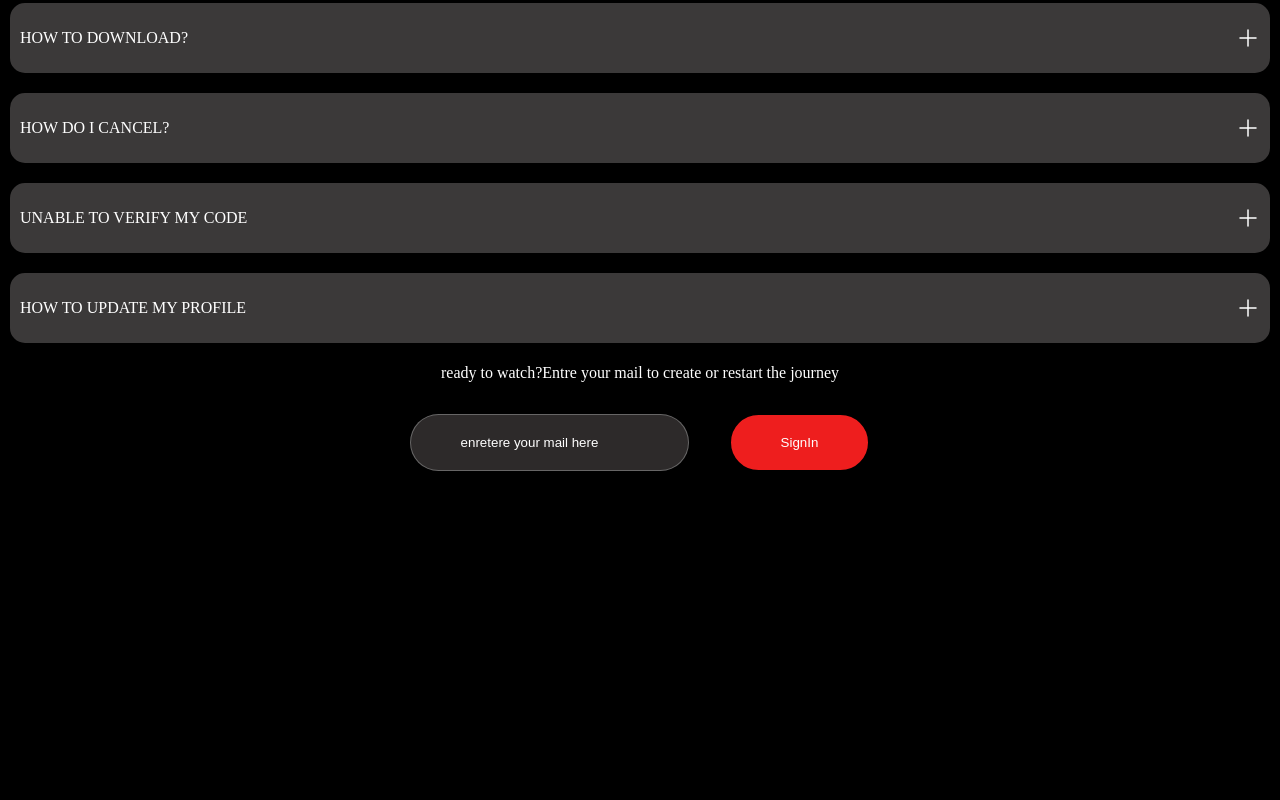
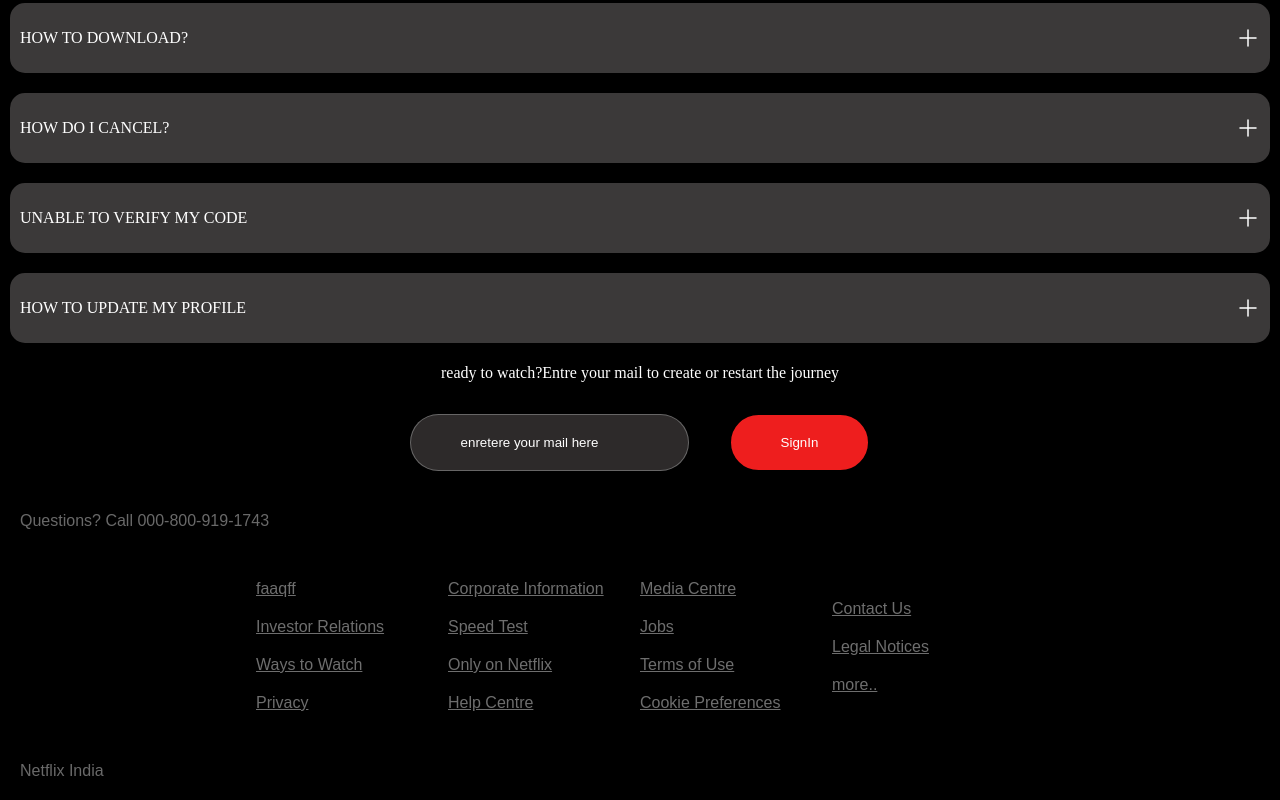
Before and after one commit to bhargavKulkarni04/Netflix-Clone, a plain HTML site: page index.html in a window 1280 px wide. Shown: the part 2695-3495 px from the top of the page. Before the commit the page ends 3192 px from the top, so only its background shows below. Drawn offline with Linux system fonts and the light colour scheme; a web font is replaced by a local one.

```diff
--- a/index.html
+++ b/index.html
@@ -175,8 +175,60 @@
     </div>
 
 
+    </div>
+
+
 
   </div>
+
+  <footer>
+    Questions? Call 000-800-919-1743
+
+    <div class="footer">
+
+    <div class="footer-item">
+        <a href="">faaqff</a>
+        <a href="">Investor Relations</a>
+        <a href="">Ways to Watch</a>
+        <a href="">Privacy</a>
+
+
+    </div>
+    <div class="footer-item">
+        <a href="">Corporate Information</a>
+        <a href="">Speed Test</a>
+        <a href="">Only on Netflix</a>
+        <a href="">
+            Help Centre</a>
+
+
+
+    </div>
+    <div class="footer-item">
+        <a href="">
+            Media Centre</a>
+        <a href="">Jobs</a>
+        <a href="">
+            Terms of Use</a>
+        <a href="">
+            Cookie Preferences</a>
+
+
+    </div>
+    <div class="footer-item">
+        <a href=""></a>
+        <a href="">Contact Us</a>
+        <a href="">
+            Legal Notices</a>
+        <a href="">more..</a>
+
+
+
+    </div>
+
+</div>
+ Netflix India
+ </footer>
 
 </body>
 
--- a/style.css
+++ b/style.css
@@ -314,5 +314,33 @@
 
 }
 .pc input ::placeholder{
+ color: white;
+}
 
+.footer{
+    color:  white;
+    display: grid;
+    grid-template-columns: 1fr 1fr 1fr 1fr;
+    max-width: 60vw;
+    margin: auto;
 }
+footer .footer-item{
+    font-family: "Martel Sans", sans-serif;
+    /* font-family: 'Segoe UI', Tahoma, Geneva, Verdana, sans-serif; */
+    margin: 50px 0;
+    color: white;
+    display: flex;
+    flex-direction: column;
+    gap: 20px;
+}
+.footer-item a{
+    font-family: "Martel Sans", sans-serif;
+    /* color: white; */
+    color: rgba(128, 128, 128, 0.863);
+}
+footer{
+    font-family: "Martel Sans", sans-serif;
+
+    color: rgba(128, 128, 128, 0.825);
+    margin: 20px ;
+}
```
